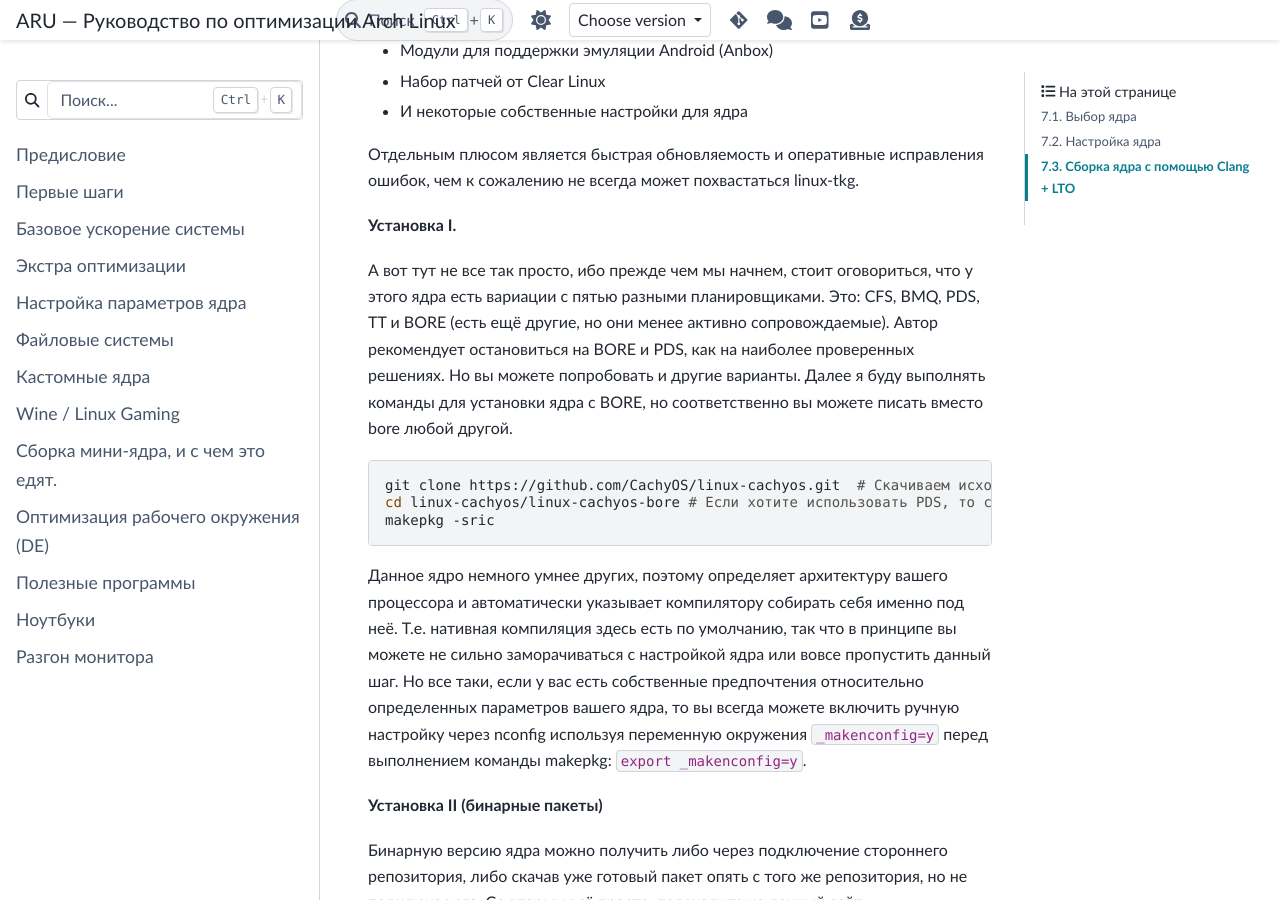
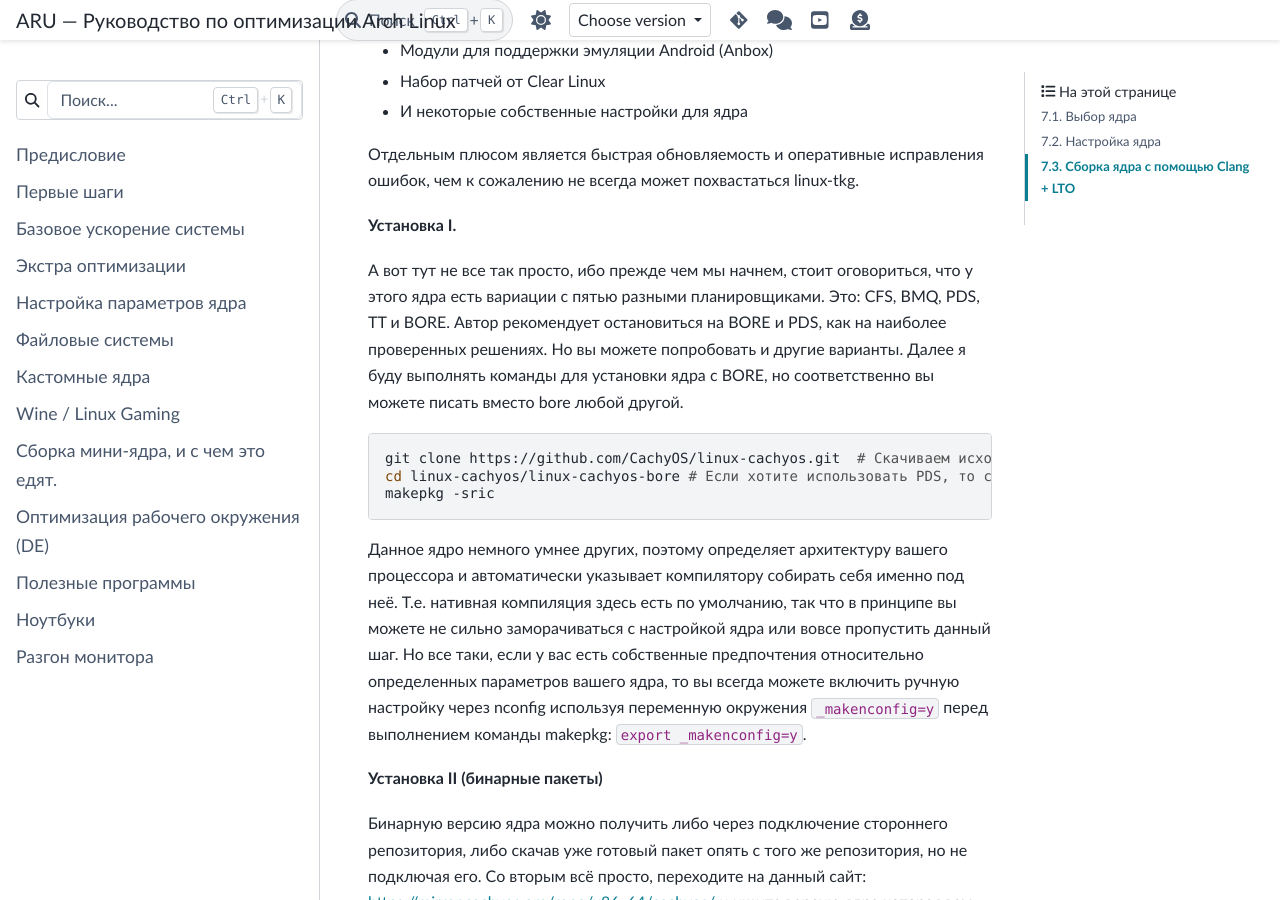
Before and after one commit to ventureoo/ARU, a Sphinx documentation site: the page built from docs/source/custom-kernels.rst, in a window 1280 px wide and 900 px high, scrolled down 7843 px. Built offline with Sphinx 7.4.7 and the PyData theme 0.15.4, drawn with Linux system fonts in a browser that asks for light colours.

Commit message:
custom-kernels: Remove mention of obselete schedulers

```diff
--- a/docs/source/custom-kernels.rst
+++ b/docs/source/custom-kernels.rst
@@ -353,11 +353,11 @@
 
 А вот тут не все так просто, ибо прежде чем мы начнем, стоит
 оговориться, что у этого ядра есть вариации с пятью разными
-планировщиками. Это: CFS, BMQ, PDS, TT и BORE (есть ещё другие, но они
-менее активно сопровождаемые). Автор рекомендует остановиться на BORE
-и PDS, как на наиболее проверенных решениях. Но вы можете попробовать
-и другие варианты. Далее я буду выполнять команды для установки ядра с
-BORE, но соответственно вы можете писать вместо bore любой другой. ::
+планировщиками. Это: CFS, BMQ, PDS, TT и BORE. Автор рекомендует
+остановиться на BORE и PDS, как на наиболее проверенных решениях. Но
+вы можете попробовать и другие варианты. Далее я буду выполнять
+команды для установки ядра с BORE, но соответственно вы можете писать
+вместо bore любой другой. ::
 
  git clone https://github.com/CachyOS/linux-cachyos.git  # Скачиваем исходники
  cd linux-cachyos/linux-cachyos-bore # Если хотите использовать PDS, то соответственно пишите cd linux-cachyos-pds по аналогии
```
